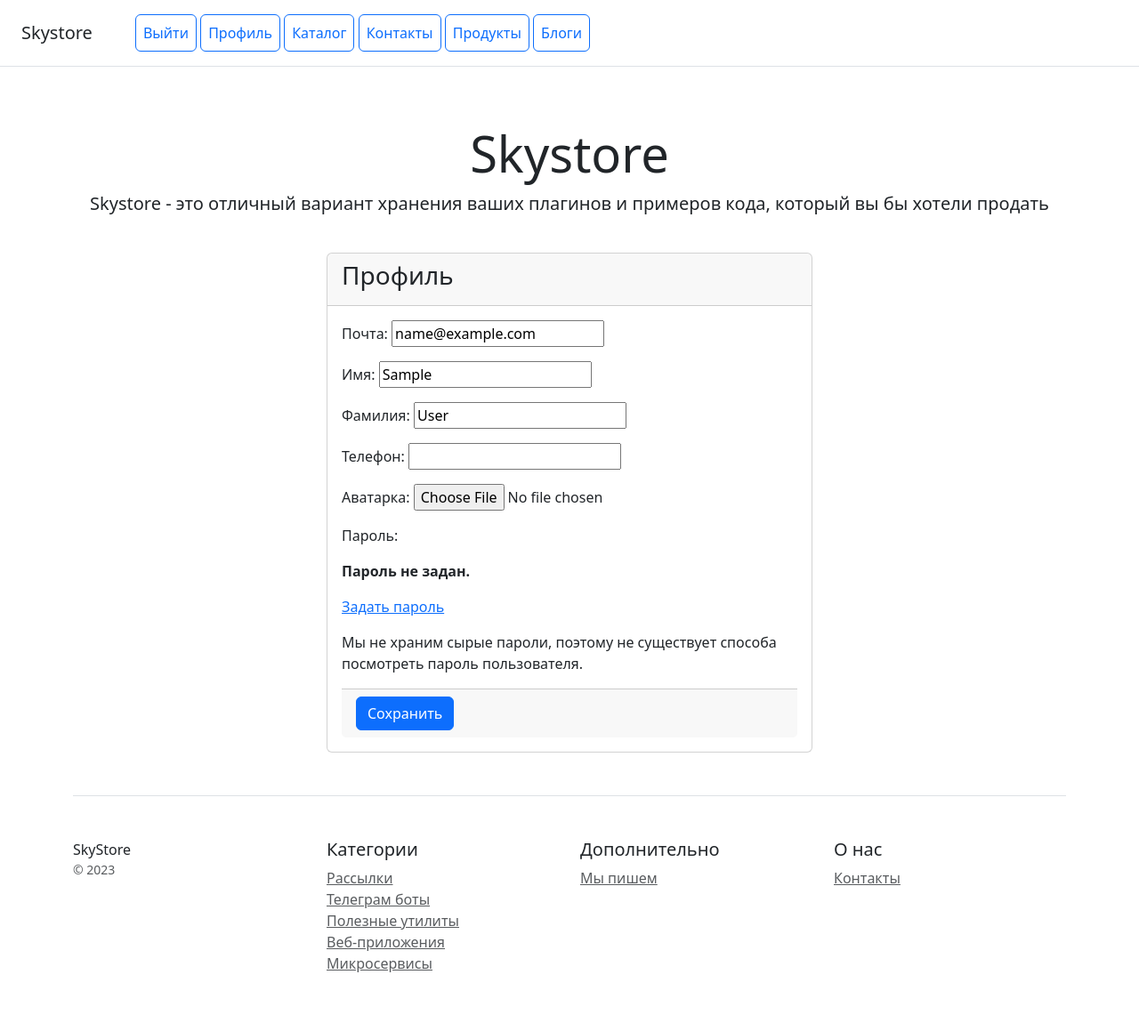
After one commit to dddendyy/HW_19.3-, a Django app: page /users/profile/ in a window 1280 px wide. The commit adds this page. Shown: the whole page at 89% size. Run offline with Django 5.2, Linux system fonts and the light colour scheme; the visitor is signed in with stand-in values (Sample User, id 1).

Commit message:
Реализованы контроллеры регистрации и обновления профиля

```diff
--- a/catalog/templates/catalog/base.html
+++ b/catalog/templates/catalog/base.html
@@ -12,8 +12,10 @@
     <nav class="ms-5">
         {% if user.is_authenticated %}
             <a class="p-2 btn btn-outline-primary" href="{% url 'users:logout' %}">Выйти</a>
+            <a class="p-2 btn btn-outline-primary" href="{% url 'users:profile' %}">Профиль</a>
         {% else %}
             <a class="p-2 btn btn-outline-primary" href="{% url 'users:login' %}">Войти</a>
+            <a class="p-2 btn btn-outline-primary" href="{% url 'users:register' %}">Регистрация</a>
         {% endif %}
         <a class="p-2 btn btn-outline-primary" href="/">Каталог</a>
         <a class="p-2 btn btn-outline-primary" href="/contacts/">Контакты</a>
--- /dev/null
+++ b/users/forms.py
@@ -0,0 +1,18 @@
+from django.contrib.auth.forms import UserCreationForm, UserChangeForm
+
+from users.models import User
+
+
+class UserRegisterForm(UserCreationForm):
+
+    class Meta:
+        model = User
+        fields = ('email', 'password1', 'password2')
+        template_name = 'users/register.html'
+
+
+class UserProfileForm(UserChangeForm):
+
+    class Meta:
+        model = User
+        fields = ('email', 'first_name', 'last_name', 'phone', 'avatar')
--- /dev/null
+++ b/users/templates/users/user_form.html
@@ -0,0 +1,23 @@
+{% extends 'catalog/base.html' %}
+
+{% block content %}
+<div class="col-12">
+    <form class="row" method="post" enctype="multipart/form-data">
+        <div class="col-3"></div>
+        <div class="col-6">
+            <div class="card">
+                <div class="card-header"><h3>Профиль</h3></div>
+                {% csrf_token %}
+                <div class="card-body">
+                    {{ form.as_p }}
+                    <div class="card-footer">
+                        <button type="submit" class="btn btn-primary">
+                            Сохранить
+                        </button>
+                    </div>
+                </div>
+            </div>
+        </div>
+    </form>
+</div>
+{% endblock %}
--- a/users/urls.py
+++ b/users/urls.py
@@ -2,10 +2,13 @@ from django.contrib.auth.views import LoginView, LogoutView
 from django.urls import path
 
 from users.apps import UsersConfig
+from users.views import RegisterView, ProfileView
 
 app_name = UsersConfig.name
 
 urlpatterns = [
     path('', LoginView.as_view(template_name='users/login.html'), name='login'),
-    path('logout/', LogoutView.as_view(), name='logout')
+    path('logout/', LogoutView.as_view(), name='logout'),
+    path('register/', RegisterView.as_view(), name='register'),
+    path('profile/', ProfileView.as_view(), name='profile')
 ]
--- a/users/views.py
+++ b/users/views.py
@@ -1,3 +1,21 @@
-from django.shortcuts import render
+from django.urls import reverse_lazy
+from django.views.generic import CreateView, UpdateView
 
-# Create your views here.
+from users.forms import UserRegisterForm, UserProfileForm
+from users.models import User
+
+
+class RegisterView(CreateView):
+    model = User
+    form_class = UserRegisterForm
+    template_name = 'users/register.html'
+    success_url = reverse_lazy('users:login')
+
+
+class ProfileView(UpdateView):
+    model = User
+    form_class = UserProfileForm
+    success_url = reverse_lazy('users:profile')
+
+    def get_object(self, queryser=None):
+        return self.request.user
```
Also changed, not shown: users/templates/users/register.html (added, +23 -0 lines).
